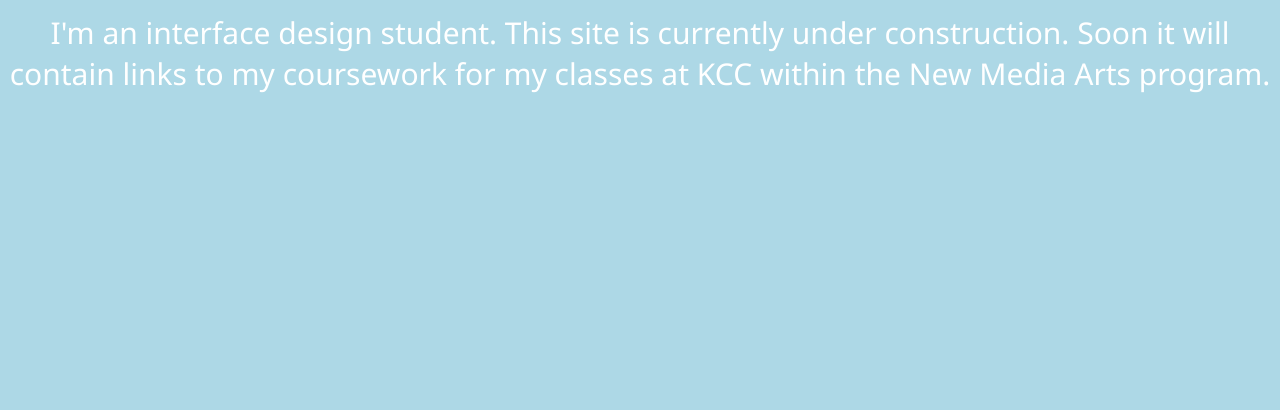
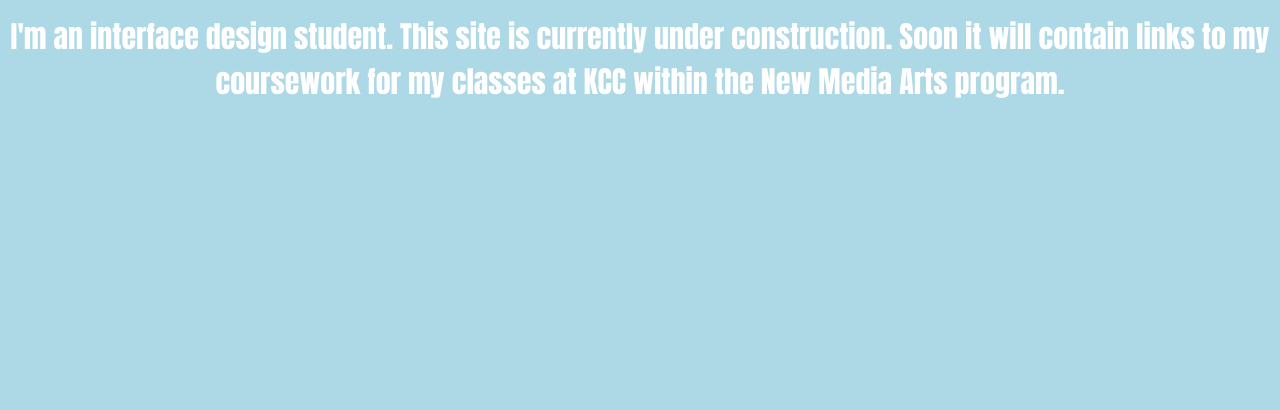
Before and after one commit to sualeenma/studentsite, a plain HTML site: page index.html in a window 1280 px wide. Shown: the part 406-816 px from the top of the page. Drawn offline with Linux system fonts and the light colour scheme.

Commit message:
edited 24th

```diff
--- a/index.html
+++ b/index.html
@@ -5,7 +5,7 @@
     <style>
         body {
             background: lightblue;
-            font-family: 'Segoe UI', Tahoma, Geneva, Verdana, sans-serif;
+            font-family: Impact, Haettenschweiler, 'Arial Narrow Bold', sans-serif;
             text-align: center;
             display: grid;
             align-content: center;
```
